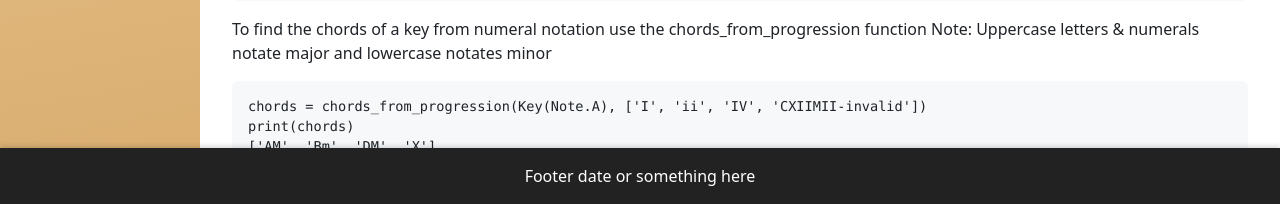
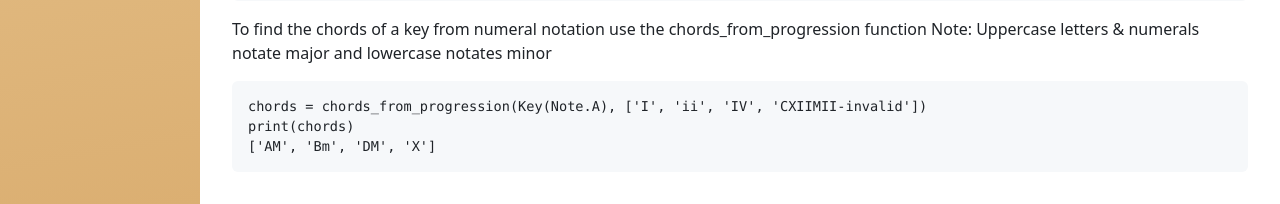
Before and after one commit to CraigMason19/music_theory_docs, a Django app: page /documentation/examples/ in a window 1280 px wide. Shown: the part 1261-1465 px from the top of the page. Run offline with Django 5.2, Linux system fonts and the light colour scheme.

Commit message:
Disabled footer

```diff
--- a/documentationApp/templates/base.html
+++ b/documentationApp/templates/base.html
@@ -30,9 +30,9 @@
 		</main>
 	</div>
 
-	<footer class="footer">
+	<!-- <footer class="footer">
 		<p>Footer date or something here</p>
-	</footer>
+	</footer> -->
 </body>
 
 <script src="{% static 'debug.js' %}"></script>
```
